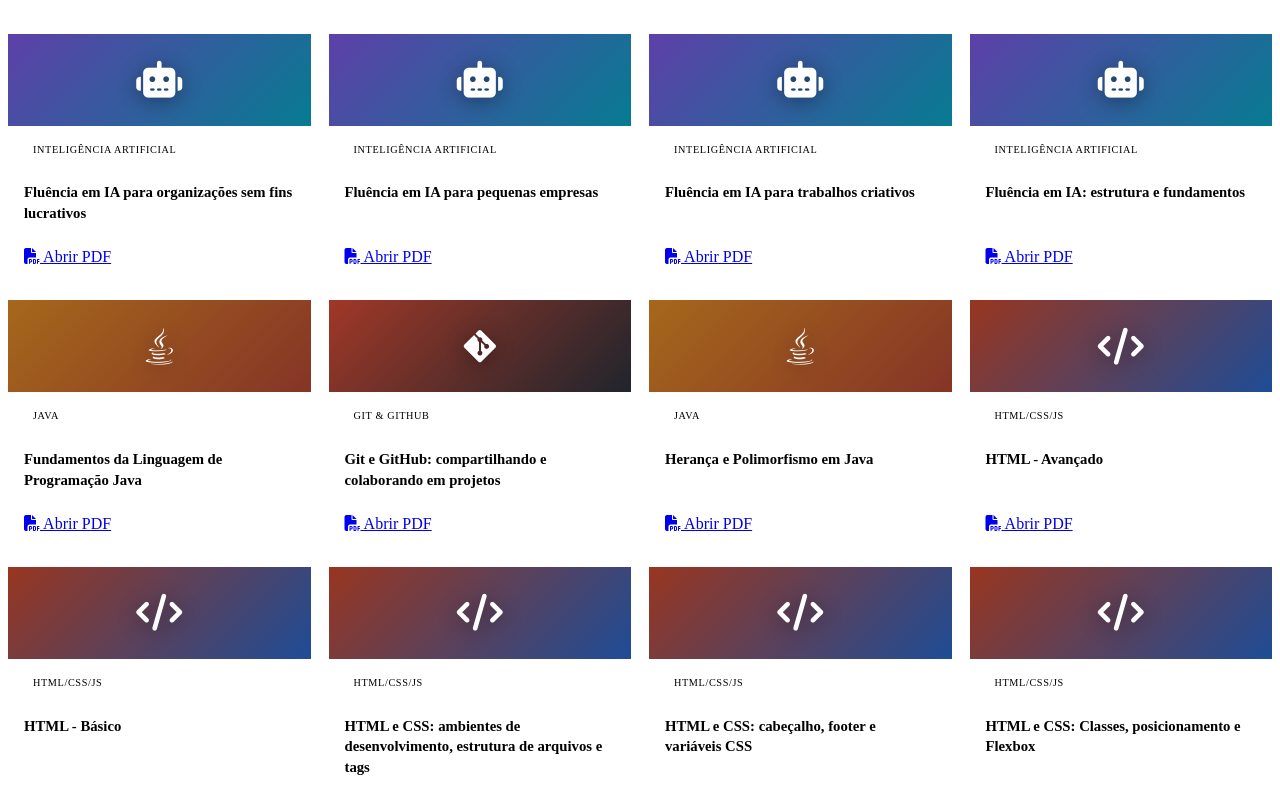
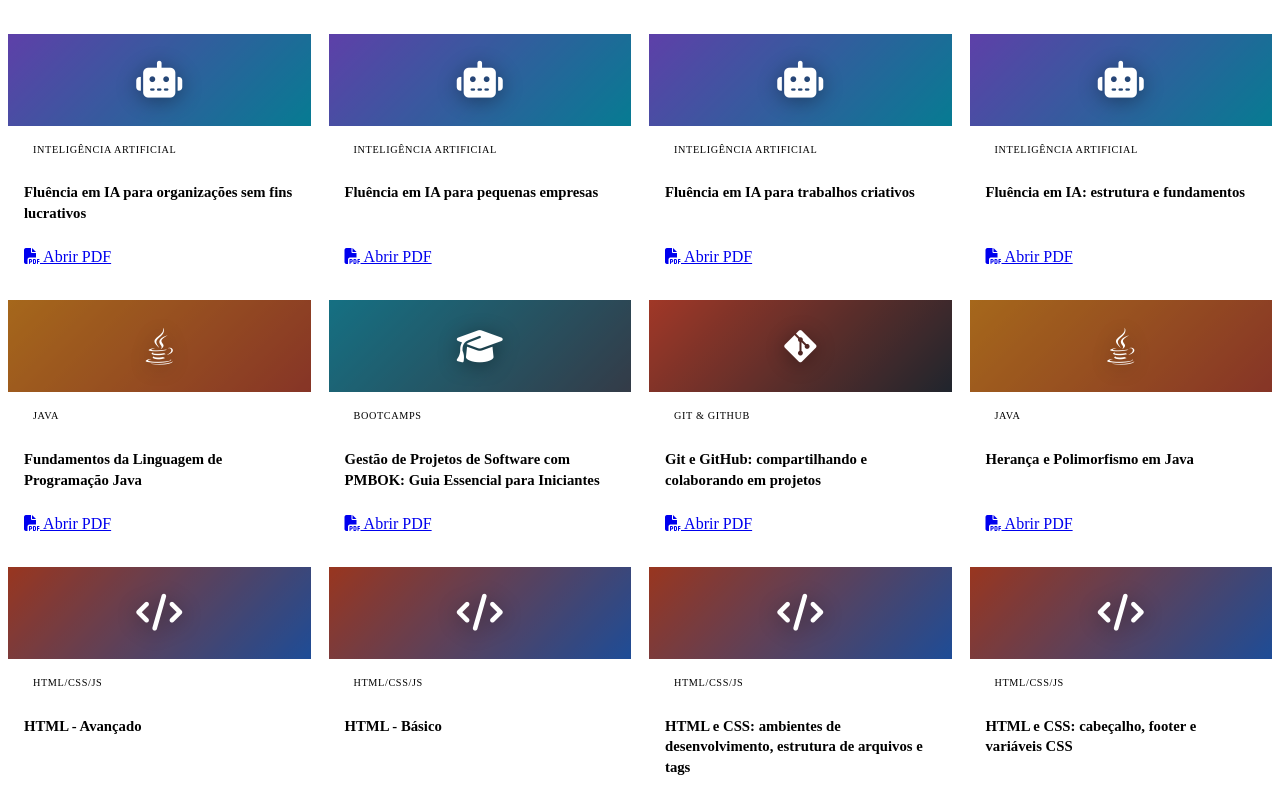
Before and after one commit to alvarofgomes/Portfolio_alvarofgomes, a Vue app: page /#/certificados in a window 1280 px wide. Shown: the part 2000-2797 px from the top of the page. Built offline with nearby package versions, Linux system fonts and the light colour scheme; the HTML template or start-up script is replaced by a standard one.

Commit message:
chore: sincronizar certificados a partir do repo Certificados

```diff
--- a/src/data/certificados.ts
+++ b/src/data/certificados.ts
@@ -218,6 +218,15 @@ const raw: Certificado[] = [
     },
     arquivo: "Fundamentos da Linguagem de Programação Java.pdf",
     categoria: "java"
+  },
+  {
+    titulo: {
+      pt: "Gestão de Projetos de Software com PMBOK: Guia Essencial para Iniciantes",
+      en: "Software Project Management with PMBOK: Essential Guide for Beginners"
+    },
+    arquivo:
+      "Gestão_de_Projetos_de_Software_com_PMBOK_Guia_Essencial_para_Iniciantes-Certificado_digital_4991766.pdf",
+    categoria: "outros"
   },
   {
     titulo: {
```
